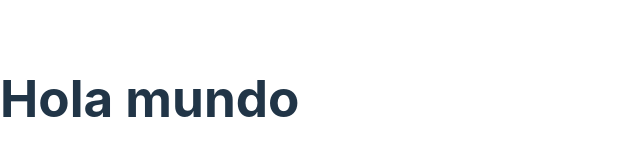
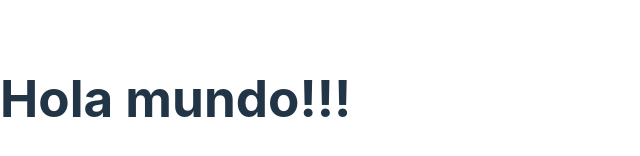
Before and after one commit to AGuekdjian/probando, a React (Vite) app in the folder probando/: page / in a window 1280 px wide. Shown: the part 302-458 px from the top of the page, without its empty margins (0-640 px from the left). Built offline with nearby package versions, Linux system fonts and the light colour scheme.

Commit message:
probando v32

```diff
--- a/probando/src/App.jsx
+++ b/probando/src/App.jsx
@@ -7,7 +7,7 @@ function App() {
 
   return (
     <>
-      <h1>Hola mundo</h1>
+      <h1>Hola mundo!!!</h1>
     </>
   );
 }
```
